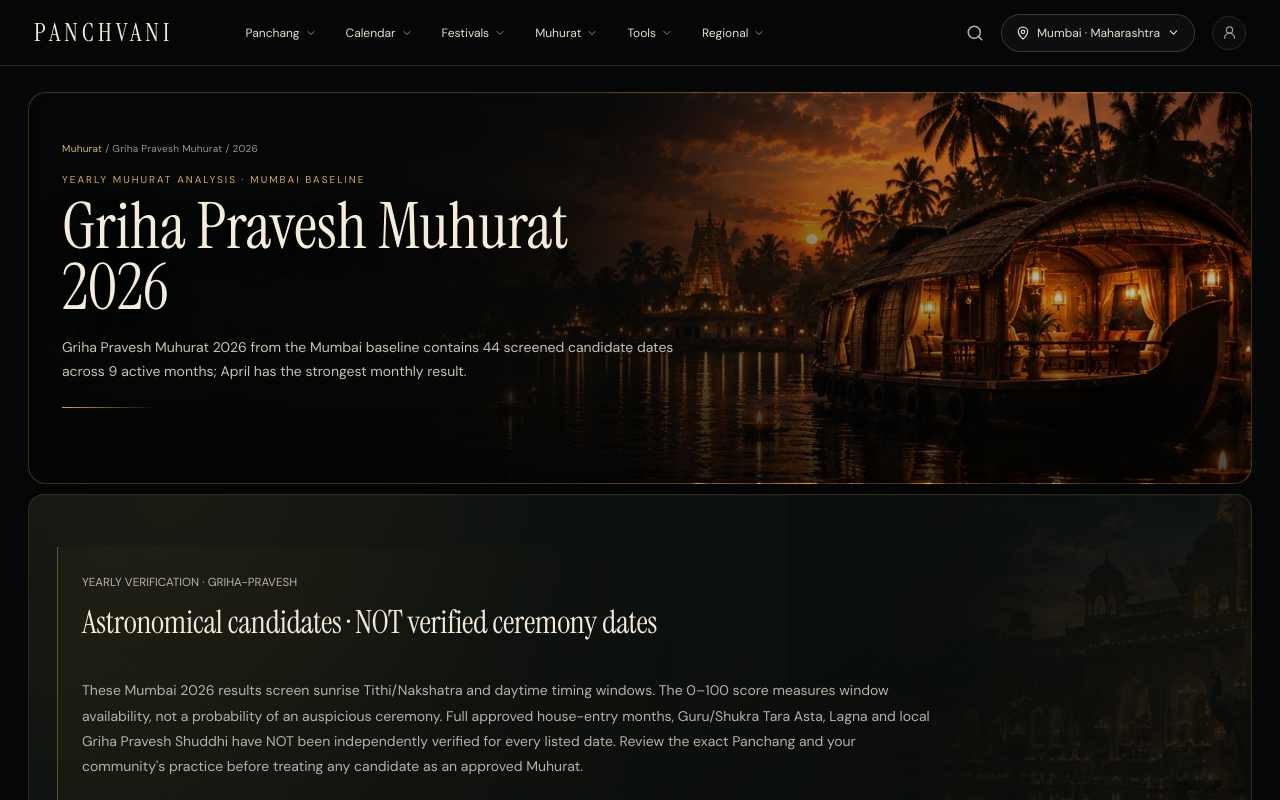
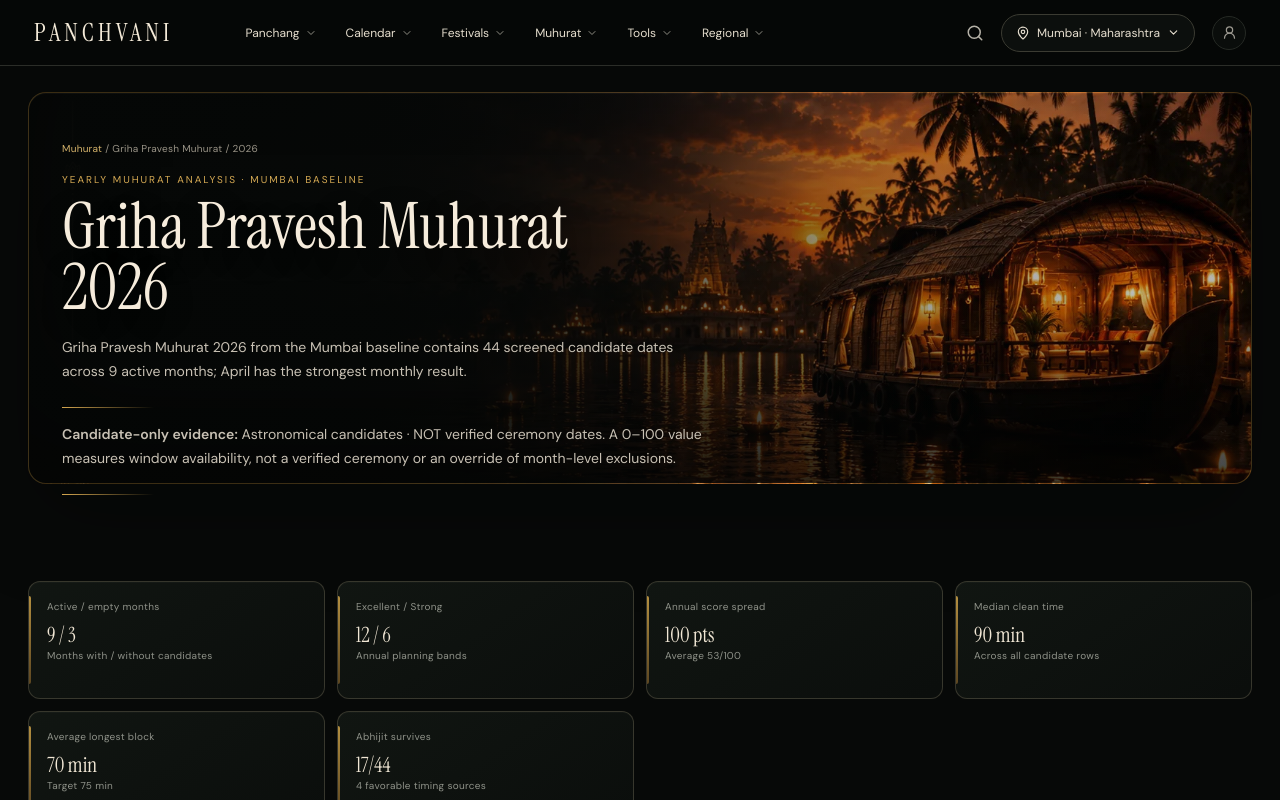
Before and after one commit to SviatF/chanag.xx, a Next.js app: page /muhurat/griha-pravesh/2026 in a window 1280 px wide. Shown: the top 800 px of the page. Built offline with nearby package versions, Linux system fonts and the light colour scheme.

Commit message:
fix(seo): concise visible yearly candidate caution instead of repetitive high-similarity block

```diff
--- a/app/muhurat/[event]/[year]/page.tsx
+++ b/app/muhurat/[event]/[year]/page.tsx
@@ -37,7 +37,7 @@ export default async function YearlyMuhurat({params}:{params:Promise<{event:stri
     <p className="page-kicker">YEARLY MUHURAT ANALYSIS · MUMBAI BASELINE</p>
     <h1 className="page-title">{rule.title}<br/>{year}</h1>
     <p className="page-subtitle">{quality.directAnswer}</p>
-    <section className="wide-panel"><div className="seo-copy"><small>YEARLY VERIFICATION · {p.event.toUpperCase()}</small><h2>{verification.headline}</h2><p>{verification.explanation}</p><p>Any separately reviewed month-level closure is shown on its corresponding monthly page; this yearly table does not override that tradition-specific exclusion.</p></div></section>
+    <p className="page-subtitle"><strong>Candidate-only evidence:</strong> {verification.headline}. A 0–100 value measures window availability, not a verified ceremony or an override of month-level exclusions.</p>
 
     <div className="data-grid">{quality.facts.map(item=><div className="data-card" key={item.label}><small>{item.label}</small><strong>{item.value}</strong>{item.note?<small>{item.note}</small>:null}</div>)}</div>
     <section className="wide-panel"><div className="seo-copy"><h2>{quality.fingerprintTitle}</h2><p>{quality.fingerprintBody}</p></div></section>
```
